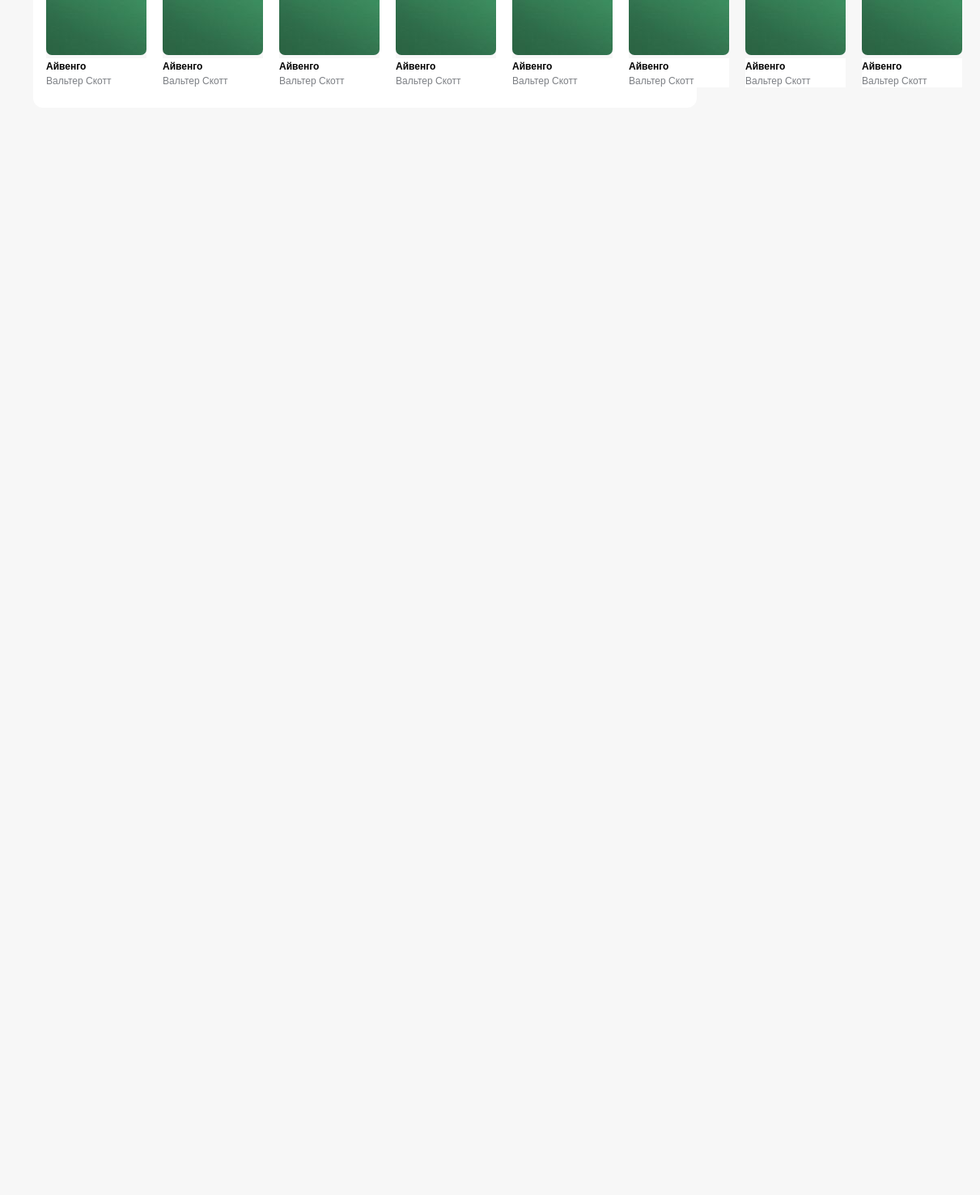
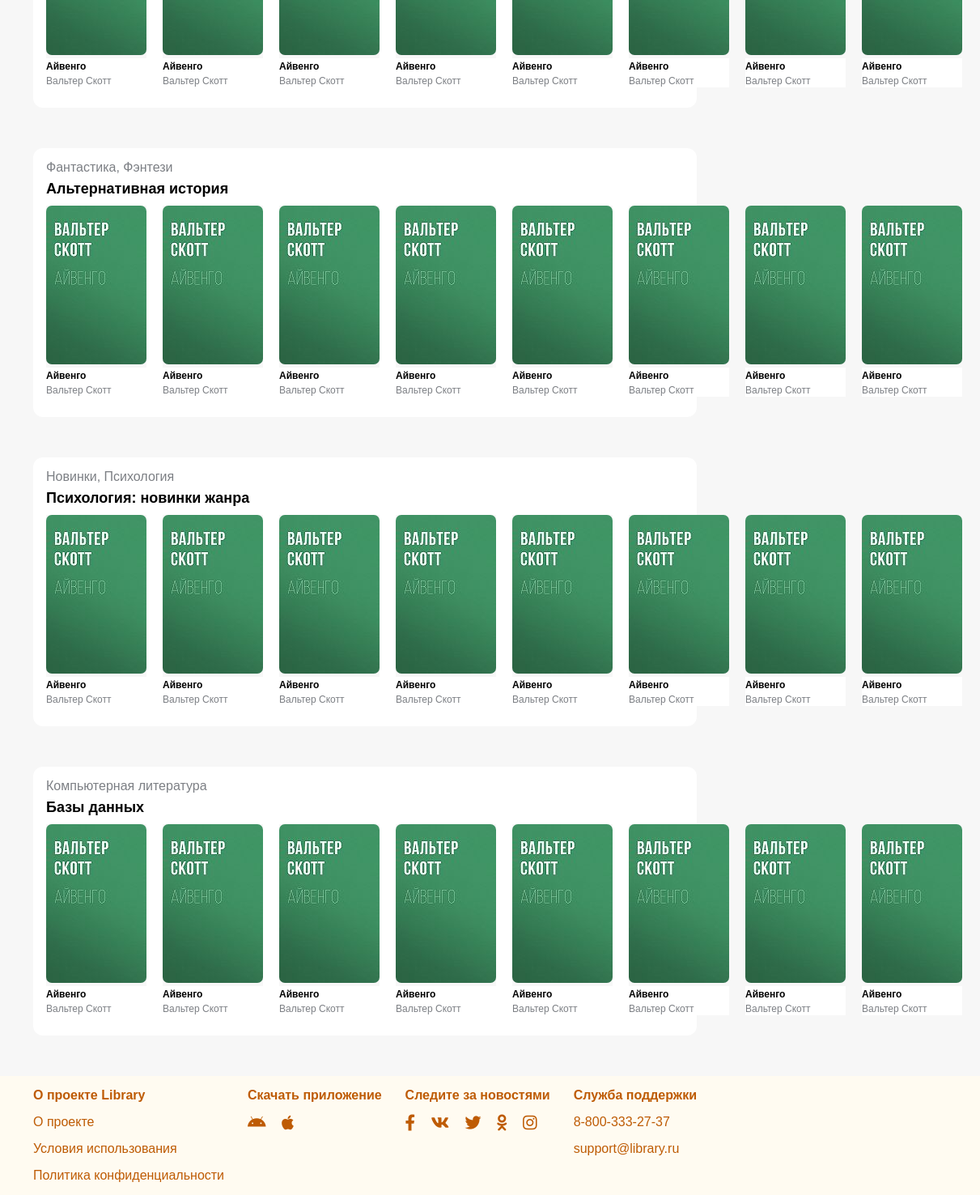
Before and after one commit to FlaxMine/Library, a PHP site: page / in a window 1520 px wide. Shown: the part 367-1843 px from the top of the page at 81% size, without its empty margins (309-1520 px from the left). Before the commit the page ends 474 px from the top, so only its background shows below. Run offline with PHP 8.4, Linux system fonts and the light colour scheme; some libraries are stand-ins or nearby versions.

Commit message:
Initial commit

```diff
--- a/css/main.css
+++ b/css/main.css
@@ -92,6 +92,12 @@ input{
     margin-bottom: 10px;
 }
 
+.nameList p{
+    font-size: 16px;
+    color: #7c7f84;
+    margin-bottom: 7px;
+}
+
 .Items{
     display: flex;
     justify-content: space-around;
@@ -106,6 +112,7 @@ input{
     padding-top: 15px;
     padding-bottom: 25px;
     border-radius: 12px;
+    margin-bottom: 50px;
 }
 
 .repeat{
@@ -130,3 +137,54 @@ input{
     font-size: 12px;
     color: #7c7f84;
 }
+
+
+
+/*---------------  Footer  ----------------*/
+
+footer{
+    background: #fffbf1;
+    color: #be5b04;
+}
+
+.footer div, i{
+    background: #fffbf1;
+}
+
+.footer .bold {
+    font-weight: bold;
+    margin-bottom: 15px;
+}
+
+.footer{
+    background: #fffbf1;
+    display: flex;
+    justify-content: space-between;
+    padding-top: 15px;
+}
+
+.project li, p{
+    background: #fffbf1;
+    overflow: visible;
+}
+
+.footer i{
+    margin-right: 15px;
+    font-size: 20px;
+}
+
+.footer a{
+    text-decoration: none;
+    background: #fffbf1;
+    overflow: visible;
+    color: #be5b04;
+}
+
+.project li{
+    list-style: none;
+    margin-bottom: 15px;
+}
+
+.phone_field{
+    margin-bottom: 15px;
+}
--- a/index.html
+++ b/index.html
@@ -6,6 +6,7 @@
     <meta http-equiv="X-UA-Compatible" content="ie=edge">
     <title>Library</title>
 
+    <link rel="stylesheet" href="https://use.fontawesome.com/releases/v5.8.2/css/all.css" integrity="sha384-oS3vJWv+0UjzBfQzYUhtDYW+Pj2yciDJxpsK1OYPAYjqT085Qq/1cq5FLXAZQ7Ay" crossorigin="anonymous">
     <link rel="stylesheet" href="css/main.css">
 
 </head>
@@ -86,7 +87,6 @@
                         </div>
                     </div>
 
-
                     <div class="bookItem">
                         <div class="photo">
                             <a href="#"><img src="img/851617ca-953f-43fb-94de-8b3a01e01320.jpg" alt=""></a>
@@ -145,21 +145,361 @@
                             <div class="autor repeat">
                                 <span class="repeat">Вальтер Скотт</span>
                             </div>
-                        </div>
-
-
-
-
+                    </div>
 
                 </div>
             </div>
 
 
+            <div class="ListBook">
+                <div class="nameList">
+                    <p class="repeat">Фантастика, Фэнтези</p>
+                    <span>Альтернативная история</span>
+                </div>
+                <div class="Items">
+                    <div class="bookItem">
+                        <div class="photo">
+                            <a href="#"><img src="img/851617ca-953f-43fb-94de-8b3a01e01320.jpg" alt=""></a>
+                        </div>
+                        <div class="name repeat">
+                            <span class="repeat">Айвенго</span>
+                        </div>
+                        <div class="autor repeat">
+                            <span class="repeat">Вальтер Скотт</span>
+                        </div>
+                    </div>
+
+                    <div class="bookItem">
+                        <div class="photo">
+                            <a href="#"><img src="img/851617ca-953f-43fb-94de-8b3a01e01320.jpg" alt=""></a>
+                        </div>
+                        <div class="name repeat">
+                            <span class="repeat">Айвенго</span>
+                        </div>
+                        <div class="autor repeat">
+                            <span class="repeat">Вальтер Скотт</span>
+                        </div>
+                    </div>
+
+                    <div class="bookItem">
+                        <div class="photo">
+                            <a href="#"><img src="img/851617ca-953f-43fb-94de-8b3a01e01320.jpg" alt=""></a>
+                        </div>
+                        <div class="name repeat">
+                            <span class="repeat">Айвенго</span>
+                        </div>
+                        <div class="autor repeat">
+                            <span class="repeat">Вальтер Скотт</span>
+                        </div>
+                    </div>
+
+                    <div class="bookItem">
+                        <div class="photo">
+                            <a href="#"><img src="img/851617ca-953f-43fb-94de-8b3a01e01320.jpg" alt=""></a>
+                        </div>
+                        <div class="name repeat">
+                            <span class="repeat">Айвенго</span>
+                        </div>
+                        <div class="autor repeat">
+                            <span class="repeat">Вальтер Скотт</span>
+                        </div>
+                    </div>
+
+                    <div class="bookItem">
+                        <div class="photo">
+                            <a href="#"><img src="img/851617ca-953f-43fb-94de-8b3a01e01320.jpg" alt=""></a>
+                        </div>
+                        <div class="name repeat">
+                            <span class="repeat">Айвенго</span>
+                        </div>
+                        <div class="autor repeat">
+                            <span class="repeat">Вальтер Скотт</span>
+                        </div>
+                    </div>
+
+                    <div class="bookItem">
+                        <div class="photo">
+                            <a href="#"><img src="img/851617ca-953f-43fb-94de-8b3a01e01320.jpg" alt=""></a>
+                        </div>
+                        <div class="name repeat">
+                            <span class="repeat">Айвенго</span>
+                        </div>
+                        <div class="autor repeat">
+                            <span class="repeat">Вальтер Скотт</span>
+                        </div>
+                    </div>
+
+                    <div class="bookItem">
+                        <div class="photo">
+                            <a href="#"><img src="img/851617ca-953f-43fb-94de-8b3a01e01320.jpg" alt=""></a>
+                        </div>
+                        <div class="name repeat">
+                            <span class="repeat">Айвенго</span>
+                        </div>
+                        <div class="autor repeat">
+                            <span class="repeat">Вальтер Скотт</span>
+                        </div>
+                    </div>
+
+                    <div class="bookItem">
+                        <div class="photo">
+                            <a href="#"><img src="img/851617ca-953f-43fb-94de-8b3a01e01320.jpg" alt=""></a>
+                        </div>
+                        <div class="name repeat">
+                            <span class="repeat">Айвенго</span>
+                        </div>
+                        <div class="autor repeat">
+                            <span class="repeat">Вальтер Скотт</span>
+                        </div>
+                    </div>
+
+                </div>
+            </div>
+
+            <div class="ListBook">
+                <div class="nameList">
+                    <p class="repeat">Новинки, Психология</p>
+                    <span>Психология: новинки жанра</span>
+                </div>
+                <div class="Items">
+                    <div class="bookItem">
+                        <div class="photo">
+                            <a href="#"><img src="img/851617ca-953f-43fb-94de-8b3a01e01320.jpg" alt=""></a>
+                        </div>
+                        <div class="name repeat">
+                            <span class="repeat">Айвенго</span>
+                        </div>
+                        <div class="autor repeat">
+                            <span class="repeat">Вальтер Скотт</span>
+                        </div>
+                    </div>
+
+                    <div class="bookItem">
+                        <div class="photo">
+                            <a href="#"><img src="img/851617ca-953f-43fb-94de-8b3a01e01320.jpg" alt=""></a>
+                        </div>
+                        <div class="name repeat">
+                            <span class="repeat">Айвенго</span>
+                        </div>
+                        <div class="autor repeat">
+                            <span class="repeat">Вальтер Скотт</span>
+                        </div>
+                    </div>
+
+                    <div class="bookItem">
+                        <div class="photo">
+                            <a href="#"><img src="img/851617ca-953f-43fb-94de-8b3a01e01320.jpg" alt=""></a>
+                        </div>
+                        <div class="name repeat">
+                            <span class="repeat">Айвенго</span>
+                        </div>
+                        <div class="autor repeat">
+                            <span class="repeat">Вальтер Скотт</span>
+                        </div>
+                    </div>
+
+                    <div class="bookItem">
+                        <div class="photo">
+                            <a href="#"><img src="img/851617ca-953f-43fb-94de-8b3a01e01320.jpg" alt=""></a>
+                        </div>
+                        <div class="name repeat">
+                            <span class="repeat">Айвенго</span>
+                        </div>
+                        <div class="autor repeat">
+                            <span class="repeat">Вальтер Скотт</span>
+                        </div>
+                    </div>
+
+                    <div class="bookItem">
+                        <div class="photo">
+                            <a href="#"><img src="img/851617ca-953f-43fb-94de-8b3a01e01320.jpg" alt=""></a>
+                        </div>
+                        <div class="name repeat">
+                            <span class="repeat">Айвенго</span>
+                        </div>
+                        <div class="autor repeat">
+                            <span class="repeat">Вальтер Скотт</span>
+                        </div>
+                    </div>
+
+                    <div class="bookItem">
+                        <div class="photo">
+                            <a href="#"><img src="img/851617ca-953f-43fb-94de-8b3a01e01320.jpg" alt=""></a>
+                        </div>
+                        <div class="name repeat">
+                            <span class="repeat">Айвенго</span>
+                        </div>
+                        <div class="autor repeat">
+                            <span class="repeat">Вальтер Скотт</span>
+                        </div>
+                    </div>
+
+                    <div class="bookItem">
+                        <div class="photo">
+                            <a href="#"><img src="img/851617ca-953f-43fb-94de-8b3a01e01320.jpg" alt=""></a>
+                        </div>
+                        <div class="name repeat">
+                            <span class="repeat">Айвенго</span>
+                        </div>
+                        <div class="autor repeat">
+                            <span class="repeat">Вальтер Скотт</span>
+                        </div>
+                    </div>
+
+                    <div class="bookItem">
+                        <div class="photo">
+                            <a href="#"><img src="img/851617ca-953f-43fb-94de-8b3a01e01320.jpg" alt=""></a>
+                        </div>
+                        <div class="name repeat">
+                            <span class="repeat">Айвенго</span>
+                        </div>
+                        <div class="autor repeat">
+                            <span class="repeat">Вальтер Скотт</span>
+                        </div>
+                    </div>
+
+                </div>
+            </div>
+
+            <div class="ListBook">
+                <div class="nameList">
+                    <p class="repeat">Компьютерная литература</p>
+                    <span>Базы данных</span>
+                </div>
+                <div class="Items">
+                    <div class="bookItem">
+                        <div class="photo">
+                            <a href="#"><img src="img/851617ca-953f-43fb-94de-8b3a01e01320.jpg" alt=""></a>
+                        </div>
+                        <div class="name repeat">
+                            <span class="repeat">Айвенго</span>
+                        </div>
+                        <div class="autor repeat">
+                            <span class="repeat">Вальтер Скотт</span>
+                        </div>
+                    </div>
+
+                    <div class="bookItem">
+                        <div class="photo">
+                            <a href="#"><img src="img/851617ca-953f-43fb-94de-8b3a01e01320.jpg" alt=""></a>
+                        </div>
+                        <div class="name repeat">
+                            <span class="repeat">Айвенго</span>
+                        </div>
+                        <div class="autor repeat">
+                            <span class="repeat">Вальтер Скотт</span>
+                        </div>
+                    </div>
+
+                    <div class="bookItem">
+                        <div class="photo">
+                            <a href="#"><img src="img/851617ca-953f-43fb-94de-8b3a01e01320.jpg" alt=""></a>
+                        </div>
+                        <div class="name repeat">
+                            <span class="repeat">Айвенго</span>
+                        </div>
+                        <div class="autor repeat">
+                            <span class="repeat">Вальтер Скотт</span>
+                        </div>
+                    </div>
+
+                    <div class="bookItem">
+                        <div class="photo">
+                            <a href="#"><img src="img/851617ca-953f-43fb-94de-8b3a01e01320.jpg" alt=""></a>
+                        </div>
+                        <div class="name repeat">
+                            <span class="repeat">Айвенго</span>
+                        </div>
+                        <div class="autor repeat">
+                            <span class="repeat">Вальтер Скотт</span>
+                        </div>
+                    </div>
+
+                    <div class="bookItem">
+                        <div class="photo">
+                            <a href="#"><img src="img/851617ca-953f-43fb-94de-8b3a01e01320.jpg" alt=""></a>
+                        </div>
+                        <div class="name repeat">
+                            <span class="repeat">Айвенго</span>
+                        </div>
+                        <div class="autor repeat">
+                            <span class="repeat">Вальтер Скотт</span>
+                        </div>
+                    </div>
+
+                    <div class="bookItem">
+                        <div class="photo">
+                            <a href="#"><img src="img/851617ca-953f-43fb-94de-8b3a01e01320.jpg" alt=""></a>
+                        </div>
+                        <div class="name repeat">
+                            <span class="repeat">Айвенго</span>
+                        </div>
+                        <div class="autor repeat">
+                            <span class="repeat">Вальтер Скотт</span>
+                        </div>
+                    </div>
+
+                    <div class="bookItem">
+                        <div class="photo">
+                            <a href="#"><img src="img/851617ca-953f-43fb-94de-8b3a01e01320.jpg" alt=""></a>
+                        </div>
+                        <div class="name repeat">
+                            <span class="repeat">Айвенго</span>
+                        </div>
+                        <div class="autor repeat">
+                            <span class="repeat">Вальтер Скотт</span>
+                        </div>
+                    </div>
+
+                    <div class="bookItem">
+                        <div class="photo">
+                            <a href="#"><img src="img/851617ca-953f-43fb-94de-8b3a01e01320.jpg" alt=""></a>
+                        </div>
+                        <div class="name repeat">
+                            <span class="repeat">Айвенго</span>
+                        </div>
+                        <div class="autor repeat">
+                            <span class="repeat">Вальтер Скотт</span>
+                        </div>
+                    </div>
+
+                </div>
+            </div>
+
         </div>
     </section>
 
     <footer>
-        <div class="footer">
+        <div class="footer container">
+            <div class="project">
+                <p class="bold">О проекте Library</p>
+                <li>О проекте</li>
+                <li>Условия использования</li>
+                <li>Политика конфиденциальности</li>
+            </div>
+
+            <div class="application">
+                <p class="bold">Скачать приложение</p>
+                <a href="#"><i class="fab fa-android"></i></a>
+                <a href="#"><i class="fab fa-apple"></i></a>
+            </div>
+
+            <div class="news">
+                <p class="bold">Следите за новостями</p>
+                <a href="#"><i class="fab fa-facebook-f"></i></a>
+                <a href="#"><i class="fab fa-vk"></i></a>
+                <a href="#"><i class="fab fa-twitter"></i></a>
+                <a href="#"><i class="fab fa-odnoklassniki"></i></a>
+                <a href="#"><i class="fab fa-instagram"></i></a>
+            </div>
+
+            <div class="support">
+                <p class="bold">Служба поддержки</p>
+                <div class="phone_field">
+                    <p>8-800-333-27-37</p>
+                </div>
+                <p>support@library.ru</p>
+            </div>
 
         </div>
     </footer>
```
